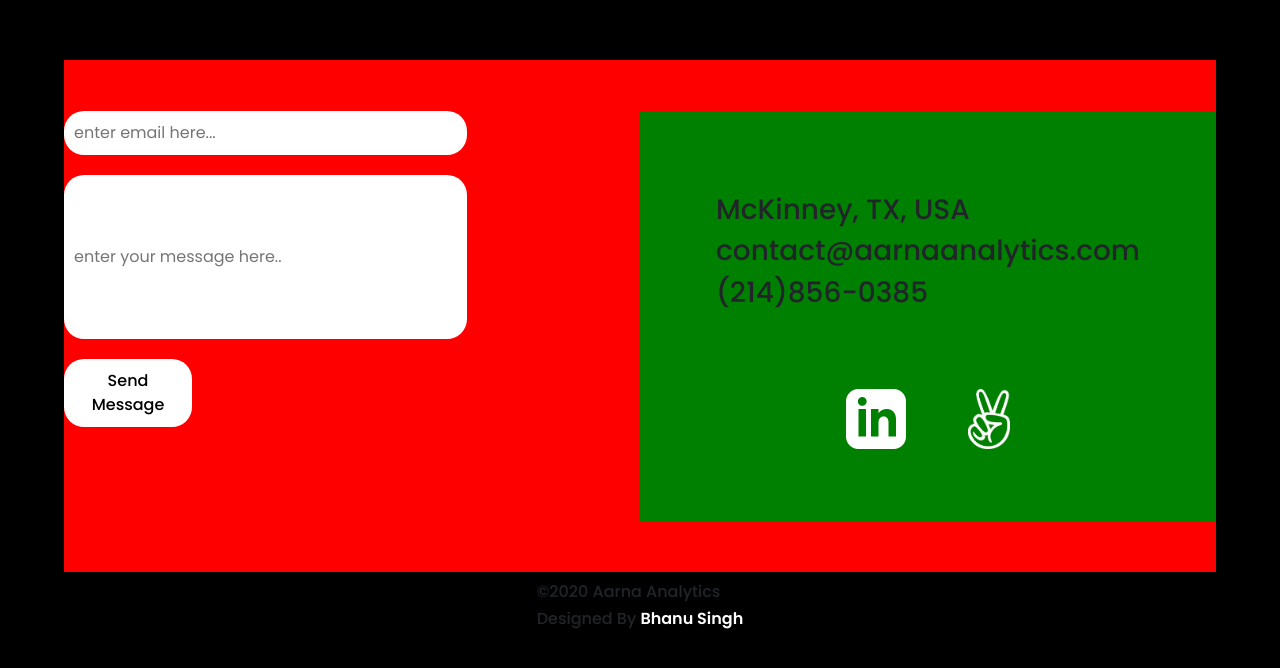
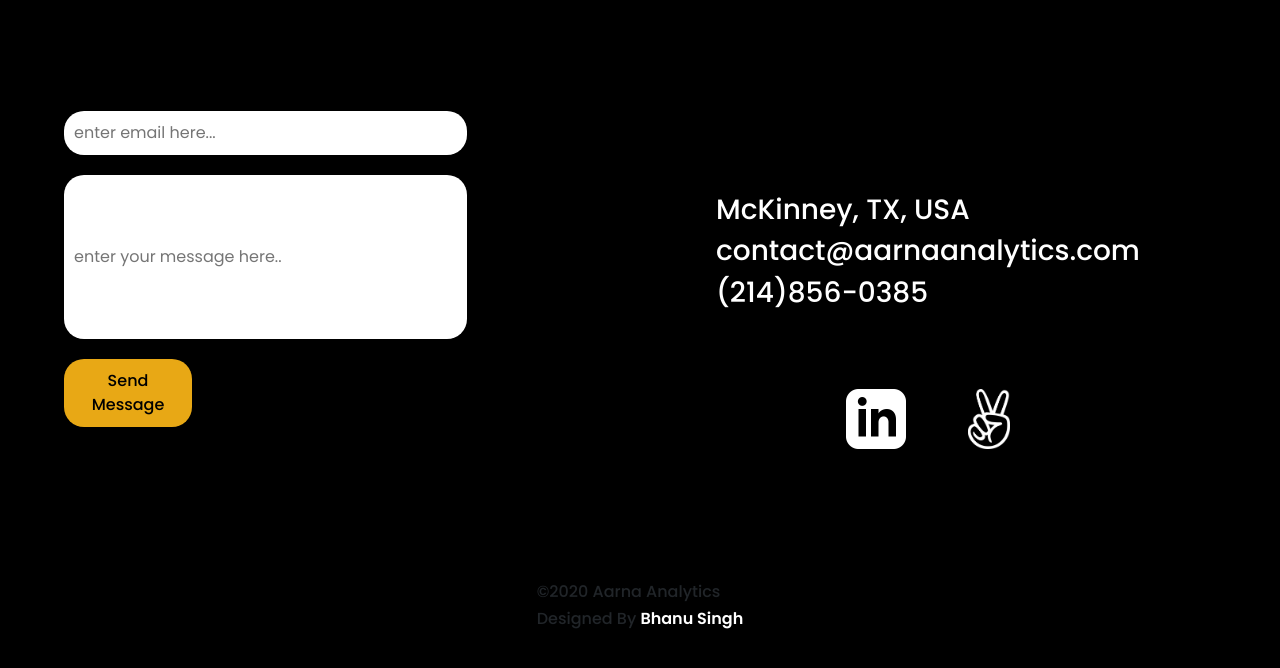
Before and after one commit to biasedzeus/landing-page-analytics, a React (Create React App) app: page / in a window 1280 px wide. Shown: the part 3262-3930 px from the top of the page. Built offline with nearby package versions, Linux system fonts and the light colour scheme.

Commit message:
final done

```diff
--- a/src/Components/Footer/Footer.css
+++ b/src/Components/Footer/Footer.css
@@ -15,7 +15,6 @@ footer{
 }
 
 .info{
-    background-color:green;
     height: 80%;
     width: 50%;
 
@@ -30,7 +29,6 @@ footer{
 
 
 .msg-nd-info{
-    background-color: red;
     height: 80%;
     display: flex;
     justify-content: center;
@@ -63,9 +61,13 @@ img{
     border: none;
  border-radius: 20px;
  width: 10vmax;
- background-color: white;
+ background-color:#E8A815;
  font-weight:500;
 
 }
 .copyright{margin-top: 10px;
 }
+
+.address{
+color: white;
+}
--- a/src/Components/Footer/Footer.js
+++ b/src/Components/Footer/Footer.js
@@ -34,12 +34,12 @@ const Footer = () => {
             <h3>(214)856-0385</h3>
           </div>
           <div className="linkedin">
-              <a href="http://linkedin.com">
+              <a href="http://linkedin.com" target="_blank">
                   <img src={linkedinLogo}/>
 
 
               </a>
-              <a href="https://gooogle.com">
+              <a href="https://angel.co" target="_blank">
                   <img src={angellistLogo}/>
 
               </a>
```
